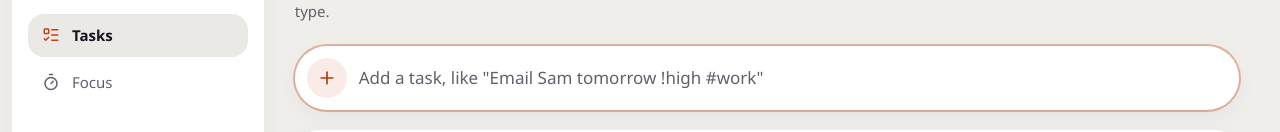
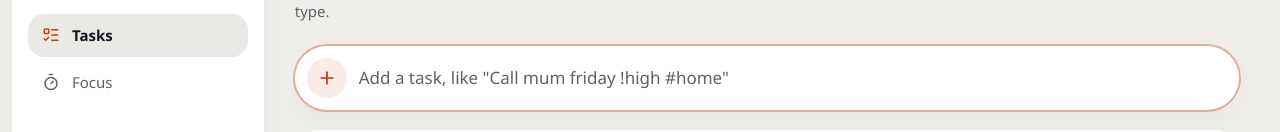
Before and after one commit to dominikkoenitzer/Zephyr, a React (Vite) app: page /tasks in a window 1280 px wide. Shown: the part 169-301 px from the top of the page. Built offline with nearby package versions, Linux system fonts and the light colour scheme.

Commit message:
Tick tasks off in soft squares and change the quick-add example

```diff
--- a/src/components/TaskManager/TaskList.jsx
+++ b/src/components/TaskManager/TaskList.jsx
@@ -265,7 +265,7 @@ const TaskList = () => {
             type="button"
             aria-label={`Mark "${task.title}" complete`}
             onClick={(e) => { e.stopPropagation(); toggleTask(task.id); }}
-            className="mt-px flex h-[22px] w-[22px] shrink-0 items-center justify-center rounded-full border-2 border-muted-foreground/40 text-transparent transition-colors hover:border-primary hover:bg-primary hover:text-primary-foreground focus-visible:outline-none focus-visible:ring-2 focus-visible:ring-ring focus-visible:ring-offset-2 focus-visible:ring-offset-card"
+            className="flex h-6 w-6 shrink-0 items-center justify-center rounded-[9px] bg-accent text-transparent shadow-[inset_0_0_0_1.5px_hsl(var(--foreground)/0.12)] transition-colors hover:bg-primary hover:text-primary-foreground hover:shadow-none focus-visible:outline-none focus-visible:ring-2 focus-visible:ring-ring focus-visible:ring-offset-2 focus-visible:ring-offset-card"
           >
             <Check className="h-3 w-3" strokeWidth={3.5} />
           </button>
@@ -384,7 +384,7 @@ const TaskList = () => {
           <input
             ref={newTaskInputRef}
             autoFocus
-            placeholder='Add a task, like "Email Sam tomorrow !high #work"'
+            placeholder='Add a task, like "Call mum friday !high #home"'
             value={newTask}
             onChange={(e) => setNewTask(e.target.value)}
             onKeyDown={(e) => {
@@ -590,7 +590,7 @@ const TaskList = () => {
                               type="button"
                               aria-label={`Mark "${task.title}" not complete`}
                               onClick={() => toggleTask(task.id)}
-                              className="flex h-[22px] w-[22px] shrink-0 items-center justify-center rounded-full bg-primary text-primary-foreground transition-opacity hover:opacity-80 focus-visible:outline-none focus-visible:ring-2 focus-visible:ring-ring focus-visible:ring-offset-2 focus-visible:ring-offset-card"
+                              className="flex h-6 w-6 shrink-0 items-center justify-center rounded-[9px] bg-primary text-primary-foreground transition-opacity hover:opacity-80 focus-visible:outline-none focus-visible:ring-2 focus-visible:ring-ring focus-visible:ring-offset-2 focus-visible:ring-offset-card"
                             >
                               <Check className="h-3 w-3" strokeWidth={3.5} />
                             </button>
```
